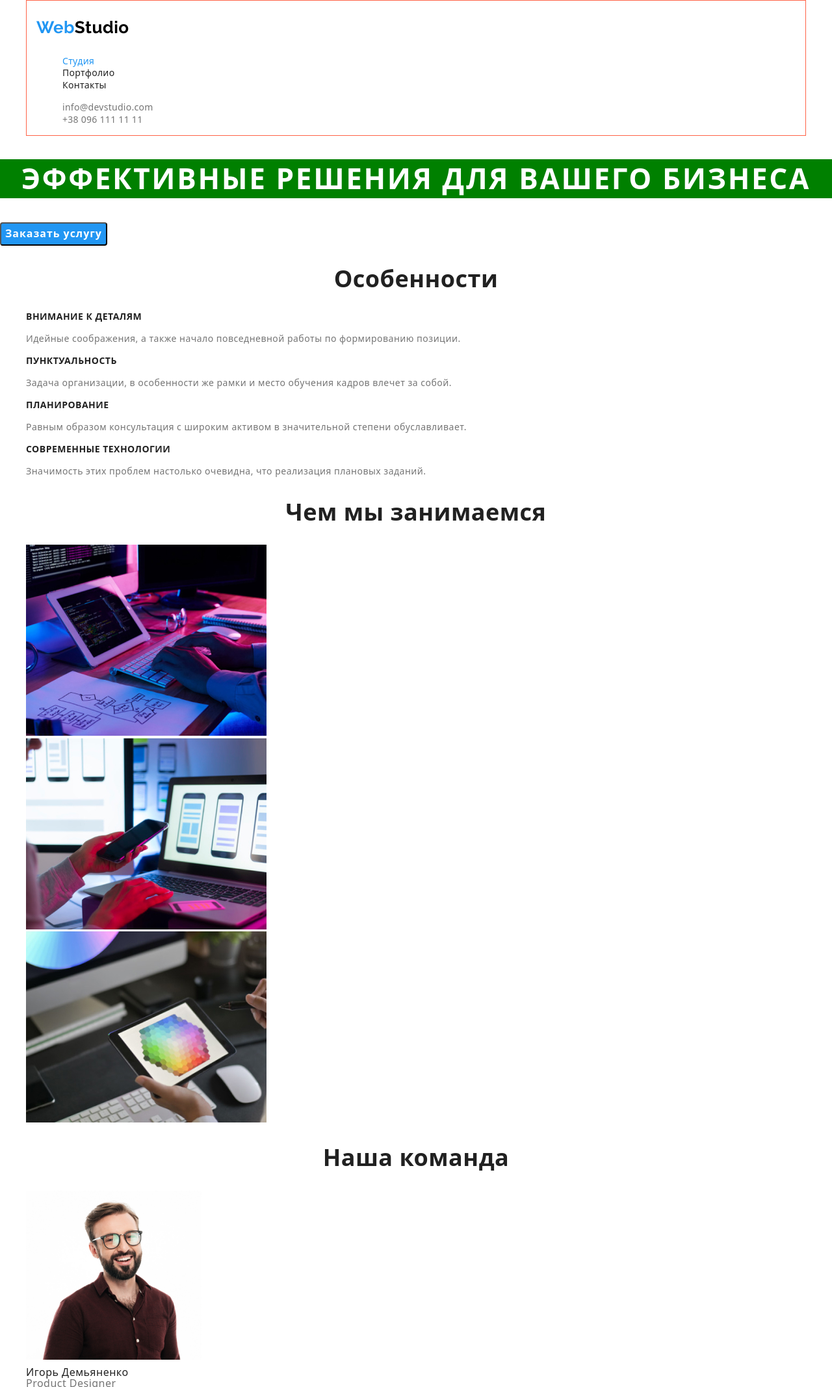
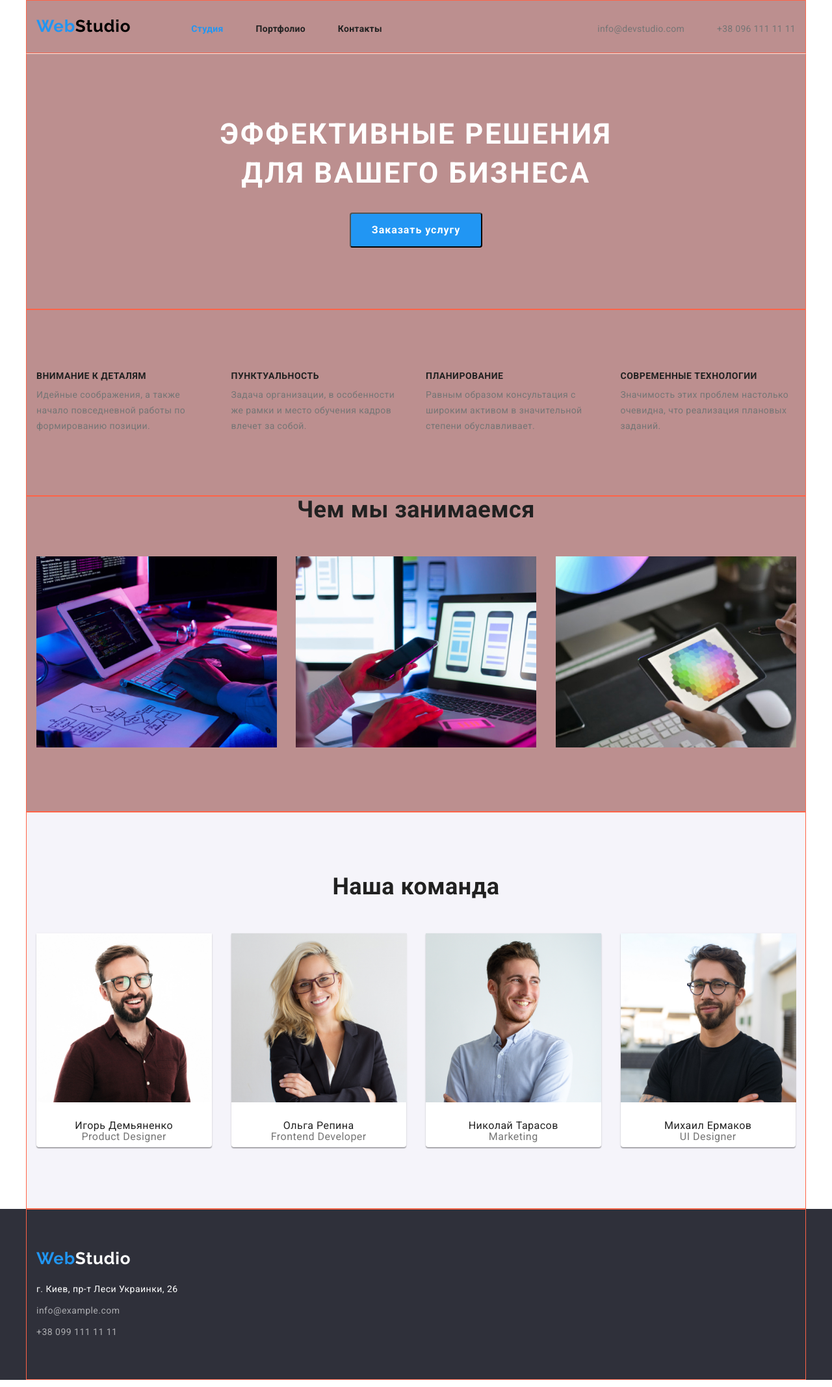
Before and after one commit to Marishka95s/goit-markup-hw-03, a plain HTML site: page index.html in a window 1280 px wide. Shown: the top 2134 px of the page at 65% size. Drawn offline with nearby package versions, Linux system fonts and the light colour scheme.

Commit message:
Intermediate result

```diff
--- a/css/style.css
+++ b/css/style.css
@@ -42,8 +42,6 @@ ul {
 a {
   text-decoration: none;
   color: inherit;
-
-  font-style: normal;
 }
 h2 {
   font-weight: 700;
@@ -62,40 +60,26 @@ p {
 
   font-size: 14px;
   line-height: 1.71;
+  letter-spacing: 0.03em;
 }
-/* Special teg-style settings*/
-.team h3 {
-  font-weight: 500;
-  font-size: 16px;
-  line-height: 1.19px;
-  text-transform: none;
-}
-.project h3 {
-  font-size: 18px;
-  line-height: 2;
-  letter-spacing: 0.06em;
-  text-transform: none;
-}
-.team p {
-  font-size: 16px;
-  line-height: 1.19px;
-}
-.project p {
-  line-height: 1.87px;
-}
-
 /* Container box */
 .container {
   width: 1200px;
   padding-left: 15px;
   padding-right: 15px;
+  padding-top: 94px;
+  padding-bottom: 94px;
   margin: 0 auto;
 
   border: 1px solid tomato;
+  background-color: ROSYBROWN;
 }
 
 /* Logo */
 .logo {
+  margin-top: 24px;
+  margin-bottom: 25px;
+
   color: #000000;
 
   font-family: "Raleway", sans-serif;
@@ -105,6 +89,7 @@ p {
 }
 .bottom {
   color: var(--additional-color);
+  margin: 0;
 }
 .logo span,
 #selected-page {
@@ -112,20 +97,58 @@ p {
 }
 
 /* Site nav */
-.site-nav a {
+.navigation {
+  display: flex;
+  align-items: baseline;
+  padding-top: 0;
+  padding-bottom: 0;
+}
+.site-nav {
+  display: flex;
+  padding-inline-start: 0;
+  margin-top: 0;
+  margin-right: 0;
+  margin-bottom: 0;
+  margin-left: 93px;
+}
+.site-nav .item {
+  margin-right: 50px;
+}
+.site-nav .item:last-child {
+  margin-right: 0px;
+}
+.site-nav .item a {
   color: var(--main-text-color);
 
+  font-weight: 600;
   font-size: 14px;
   line-height: 1.14;
-  font-weight: 500;
   letter-spacing: 0.02em;
 }
+
 .site-nav a:hover,
 .site-nav a:focus {
+  padding-top: 32px;
+  padding-bottom: 32px;
+
   color: var(--accent-color);
 }
 
 /* Contact nav */
+.contact-nav {
+  display: flex;
+  margin-top: 0;
+  margin-right: 0;
+  margin-bottom: 0;
+  margin-left: auto;
+  padding-inline-start: 0;
+}
+.contact-nav .item {
+  margin-right: 50px;
+}
+.contact-nav .item:last-child {
+  margin-right: 0px;
+}
 .contact-nav a {
   color: var(--auxiliary-text-color);
 
@@ -136,13 +159,23 @@ p {
 }
 .contact-nav a:hover,
 .contact-nav a:focus {
+  padding-top: 32px;
+  padding-bottom: 32px;
+
   color: var(--accent-color);
 }
 
 /* HERO */
+.hero {
+  text-align: center;
+  border-top: 1px solid #ececec;
+  /* background-color: #2f303a; */
+}
 .hero-title {
+  margin: 0;
+  padding: 0;
+
   color: var(--additional-color);
-  background-color: green;
 
   font-weight: 900;
   font-size: 44px;
@@ -151,25 +184,144 @@ p {
   letter-spacing: 0.06em;
   text-transform: uppercase;
 }
+
 .hero-button {
+  display: inline-block;
+  margin-top: 30px;
+  padding-top: 10px;
+  padding-right: 32px;
+  padding-bottom: 10px;
+  padding-left: 32px;
+
   background-color: var(--accent-color);
   color: var(--additional-color);
 
   font-weight: 700;
   font-size: 16px;
   line-height: 1.87;
-
-  display: flex;
   align-items: center;
-  text-align: center;
   letter-spacing: 0.06em;
   border-radius: 4px;
+}
+/* Features */
+.features {
+  display: flex;
+  flex-wrap: wrap;
+  margin: 0;
+  padding-inline-start: 0;
+}
+.features .item {
+  width: calc((100% - 90px) / 4);
+  margin-right: 30px;
+}
+.features .item:last-child {
+  margin-right: 0px;
+}
+.features .item p {
+  margin-top: 10px;
+  margin-right: 0;
+  margin-bottom: 0;
+  margin-left: 0;
+}
+.features .item h3 {
+  margin: 0;
+}
+/* Examples */
+.examples {
+  padding-top: 0px;
+}
+.examples h2 {
+  margin-top: 0;
+  margin-right: 0;
+  margin-bottom: 50px;
+  margin-left: 0;
+}
+.examples-list {
+  display: flex;
+  flex-wrap: wrap;
+  margin: 0;
+  padding-inline-start: 0;
+}
+.examples-list .item {
+  display: block;
+  width: calc((100% - 60px) / 3);
+  margin-right: 30px;
+}
+.examples-list .item:last-child {
+  margin-right: 0px;
+}
+/* Team */
+.team {
+  padding-top: 94px;
+  padding-bottom: 94px;
+
+  background-color: var(--section-bg-color);
+}
+.team h2 {
+  margin-top: 0;
+  margin-right: 0;
+  margin-bottom: 50px;
+  margin-left: 0;
+}
+.team-list {
+  display: flex;
+  flex-wrap: wrap;
+  margin: 0;
+  padding-inline-start: 0;
+}
+.team-list .item {
+  display: block;
+  width: calc((100% - 90px) / 4);
+  margin-right: 30px;
+
+  text-align: center;
+  background: #ffffff;
+  box-shadow: 0px 1px 3px rgba(0, 0, 0, 0.12), 0px 1px 1px rgba(0, 0, 0, 0.14),
+    0px 2px 1px rgba(0, 0, 0, 0.2);
+  border-radius: 0px 0px 4px 4px;
+}
+.team-list .item:last-child {
+  margin-right: 0px;
+}
+.team h3 {
+  display: block;
+  margin-top: 30px;
+
+  font-weight: 500;
+  font-size: 16px;
+  line-height: 1.19px;
+  text-transform: none;
+}
+.team p {
+  display: block;
+  margin-top: 10px;
+
+  font-size: 16px;
+  line-height: 1.19px;
 }
 
 /* Footer */
 footer {
   background-color: #2f303a;
 }
+.footer {
+  background-color: #2f303a;
+  padding-top: 60px;
+  padding-bottom: 60px;
+}
+.contact-nav-footer {
+  margin-top: 20px;
+}
+.contact-nav-footer-list {
+  padding-inline-start: 0;
+  margin: 0;
+}
+.contact-nav-footer li {
+  margin-top: 9px;
+}
+/* .contact-nav-footer li{
+  margin-top: 9px;
+} */
 address {
   color: var(--additional-color);
 
@@ -181,6 +333,7 @@ address a {
   color: var(--second-additional-color);
 }
 
+/* PORTFOLIO PAGE STYLING */
 /* Filter style */
 .button {
   background-color: var(--section-bg-color);
@@ -203,3 +356,14 @@ address a {
   border: 1px solid #eeeeee;
   box-sizing: border-box;
 }
+
+.project h3 {
+  font-size: 18px;
+  line-height: 2;
+  letter-spacing: 0.06em;
+  text-transform: none;
+}
+
+.project p {
+  line-height: 1.87px;
+}
--- a/index.html
+++ b/index.html
@@ -4,26 +4,26 @@
     <meta charset="UTF-8">
     <meta name="viewport" content="width=device-width, initial-scale=1.0">
     <title>Студия</title>
+    <link rel="stylesheet" href="https://cdnjs.cloudflare.com/ajax/libs/modern-normalize/1.0.0/modern-normalize.min.css">
+    <link rel="preconnect" href="https://fonts.gstatic.com">
+    <link href="https://fonts.googleapis.com/css2?family=Raleway:wght@400;700&family=Roboto:wght@400;700&display=swap" rel="stylesheet">
     <link rel="stylesheet" href="./css/style.css">
-    <link rel="preconnect" href="https://fonts.gstatic.com">
-    <link rel="stylesheet" href="https://cdnjs.cloudflare.com/ajax/libs/modern-normalize/1.0.0/modern-normalize.min.css">
-    <link href="https://fonts.googleapis.com/css2?family=Raleway:wght@400;700&family=Roboto:wght@400;700&display=swap" rel="stylesheet">
 </head>
 <body>
     <!-- Верхняя линия-->
     <header>
-      <nav class="container">
+      <nav class="container navigation">
         <a href="./index.html">
             <p class="logo"><span>Web</span>Studio</p>
         </a>
         <ul class="site-nav">
-            <li><a href="./index.html" id="selected-page">Студия</a></li>
-            <li><a href="./portfolio.html">Портфолио</a></li>
-            <li><a href="">Контакты</a></li>
+            <li class="item"><a href="./index.html" id="selected-page">Студия</a></li>
+            <li class="item"><a href="./portfolio.html">Портфолио</a></li>
+            <li class="item"><a href="">Контакты</a></li>
         </ul>
         <ul class="contact-nav">
-            <li><a href="mailto:info@devstudio.com">info@devstudio.com</a></li>
-            <li><a href="tel:+380961111111">+38 096 111 11 11</a></li>
+            <li class="item"><a href="mailto:info@devstudio.com">info@devstudio.com</a></li>
+            <li class="item"><a href="tel:+380961111111">+38 096 111 11 11</a></li>
         </ul>
       </nav>
     </header>
@@ -31,27 +31,29 @@
    <main>
     <!-- Шапка-->
     <section>
-        <h1 class="hero-title">Эффективные решения для вашего бизнеса</h1>
+        <div class="container hero">
+        <h1 class="hero-title">Эффективные решения <br> для вашего бизнеса</h1>
         <button type="button" class="hero-button">Заказать услугу</button>
+        </div>
     </section>
 
     <!-- Особенности-->
-    <section>
-        <h2>Особенности</h2>
-        <ul>
-            <li>
+    <section class="container">
+        <!-- <h2>Особенности</h2> -->
+        <ul class="features">
+            <li class="item">
                 <h3>Внимание к деталям</h3>
                 <p>Идейные соображения, а также начало повседневной работы по формированию позиции.</p>
             </li>
-            <li>
+            <li class="item">
                 <h3>Пунктуальность</h3>
                 <p>Задача организации, в особенности же рамки и место обучения кадров влечет за собой.</p>
             </li>
-            <li>
+            <li class="item">
                 <h3>Планирование</h3>
                 <p>Равным образом консультация с широким активом в значительной степени обуславливает.</p>
             </li>
-            <li>
+            <li class="item">
                 <h3>Современные технологии</h3>
                 <p>Значимость этих проблем настолько очевидна, что реализация плановых заданий.</p>
             </li>
@@ -59,48 +61,42 @@
     </section>
 
     <!-- Чем мы занимаемся-->
-    <section>
+    <section class="container examples">
         <h2>Чем мы занимаемся</h2>
-        <ul>
-            <li>
-                <a href=""><img src="./images/1.jpg" alt="Картинка 1"></a>
-            </li>
-            <li>
-                <a href=""><img src="./images/2.jpg" alt="Картинка 2"></a>
-            </li>
-            <li>
-                <a href=""><img src="./images/3.jpg" alt="Картинка 3"></a>
-            </li>
+        <ul class="examples-list">
+            <li class="item"><a href=""><img src="./images/1.jpg" alt="Картинка 1"></a> </li>
+            <li class="item"><a href=""><img src="./images/2.jpg" alt="Картинка 2"></a> </li>
+            <li class="item"><a href=""><img src="./images/3.jpg" alt="Картинка 3"></a> </li>
         </ul>
     </section>
 
     <!-- Наша команда-->
-    <section>
+    <section class="container team">
         <h2>Наша команда</h2>
-        <ul>
-            <li class="team">
-              <a href="">
+        <ul class="team-list">
+            <li class="item">
+              <a href="" class="team-member">
                 <img src="./images/photo1.jpg" alt="Игорь Демьяненко" width="270" height="260">
                 <h3>Игорь Демьяненко</h3>
                 <p>Product Designer</p>
               </a>
             </li>
-            <li class="team">
-              <a href="">
+            <li class="item">
+              <a href="" class="team-member">
                 <img src="./images/photo2.jpg" alt="Ольга Репина" width="270" height="260">
                 <h3>Ольга Репина</h3>
                 <p>Frontend Developer</p>
               </a>
             </li>
-            <li class="team">
-              <a href="">
+            <li class="item">
+              <a href="" class="team-member">
                 <img src="./images/photo3.jpg" alt="Николай Тарасов" width="270" height="260">
                 <h3>Николай Тарасов</h3>
                 <p>Marketing</p>
               </a>
             </li>
-            <li class="team">
-              <a href="">
+            <li class="item">
+              <a href="" class="team-member">
                 <img src="./images/photo4.jpg" alt="Михаил Ермаков" width="270" height="260">
                 <h3>Михаил Ермаков</h3>
                 <p>UI Designer</p>
@@ -112,14 +108,16 @@
 
     <!-- Подвал-->
 <footer>
-        <div class="container">
+    <div class="container footer">
         <a href="./index.html">
             <p class="logo bottom"><span>Web</span>Studio</p>
         </a>
-            <address class="contact-nav">
-                <span>г. Киев, пр-т Леси Украинки, 26</span> <br>
-                <a href="mailto:info@example.com">info@example.com</a><br>
-                <a href="tel:+380991111111">+38 099 111 11 11</a>
+        <address class="contact-nav-footer">
+            <ul class="contact-nav-footer-list">
+                <li> <span>г. Киев, пр-т Леси Украинки, 26</span></li>
+                <li> <a href="mailto:info@example.com">info@example.com</a> </li>
+                <li> <a href="tel:+380991111111">+38 099 111 11 11</a> </li>
+            </ul>
         </address>
     </div>
 </footer>
```
Also changed, not shown: portfolio.html (+21 -18 lines). Lines whose indentation alone changed are shown as unchanged.
